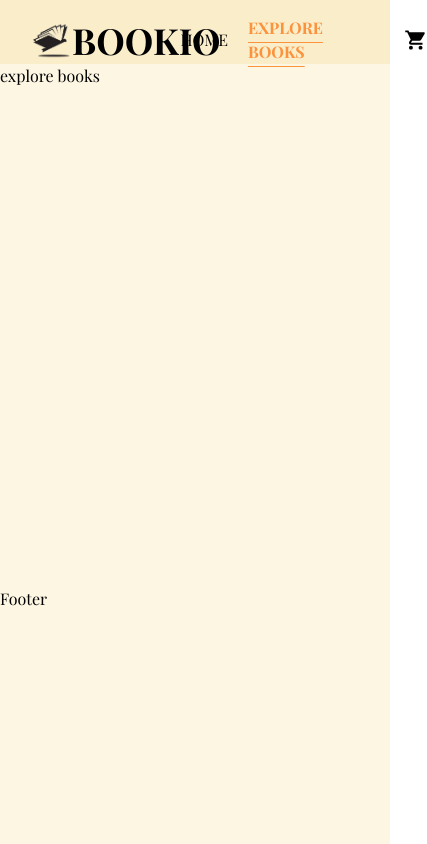
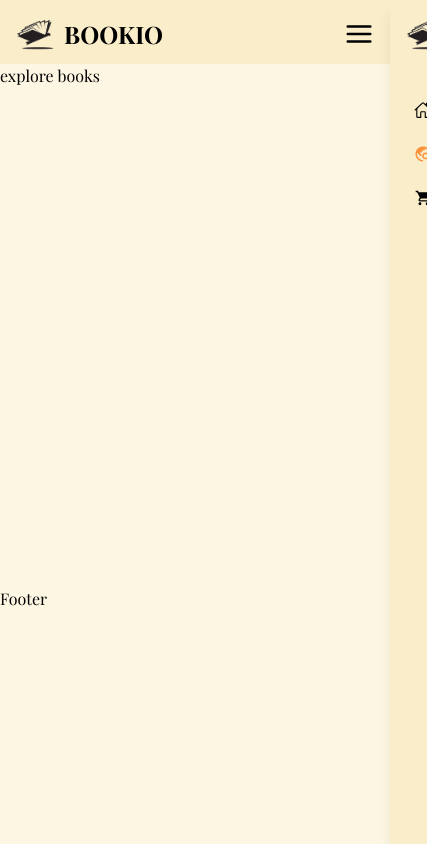
Before and after one commit to Sazid60/BOOKIO, a React (Vite) app: page /explore in a window 390 px wide. Shown: the whole page, 427 px wide, since content can reach past the window. Built offline with nearby package versions, Linux system fonts and the light colour scheme; a web font is replaced by a local one.

Commit message:
Responsiveness Of Navbar and Side Navbar Toggle Added

```diff
--- a/src/Components/Shared/Navbar.jsx
+++ b/src/Components/Shared/Navbar.jsx
@@ -1,41 +1,135 @@
-
+import { useState } from "react";
 import { IoMdCart } from "react-icons/io";
 import { NavLink } from "react-router-dom";
+import { FiMenu, FiX } from "react-icons/fi";
+import { IoHomeOutline } from "react-icons/io5";
+import { MdOutlineTravelExplore } from "react-icons/md";
 
 const Navbar = () => {
-    const activeLink = "text-orange-400  font-bold underline underline-offset-8 text-base flex items-center gap-1 uppercase";
-    const deActiveLink = "transition-all hover:underline underline-offset-8 hover:text-[#CFAE7A]  flex items-center gap-1 uppercase";
+    const [isOpen, setIsOpen] = useState(false);
+
+    // Handle opening and closing the side nav
+    const toggleMenu = () => {
+        setIsOpen(!isOpen);
+    };
+
+    // Styles for main navbar links
+    const activeLink = "text-orange-400 font-bold underline underline-offset-8 text-base flex items-center gap-1 uppercase";
+    const deActiveLink = "transition-all hover:underline underline-offset-8 hover:text-[#CFAE7A] flex items-center gap-1 uppercase";
+
+    // Styles for side nav links with varying text sizes for different devices
+    const sideActiveLink = "text-orange-400 font-bold text-sm md:text-xl lg:text-2xl flex items-center gap-1 uppercase"; // Adjusted for responsiveness
+    const sideDeActiveLink = "transition-all hover:text-[#CFAE7A] text-sm md:text-xl lg:text-2xl flex items-center gap-1 uppercase"; // Adjusted for responsiveness
+
     return (
-        <div className="flex items-center justify-between py-4">
+        <>
+            {/* Main Navbar */}
+            <div className="flex items-center justify-between py-4 px-4 md:px-8 lg:px-12 xl:px-16">
+                {/* Logo */}
                 <div className="flex items-center">
-                <img src="/src/assets/Logo.png" className="h-10 w-10" alt="" />
+                    <img src="/src/assets/Logo.png" className="h-9 w-10" alt="Logo" />
+                    <p className="text-2xl md:text-3xl lg:text-4xl font-bold ml-2">BOOKIO</p>
+                </div>
 
-                <p className="text-4xl font-bold">BOOKIO</p>
-            </div>
-            <div className="flex justify-between items-center gap-20">
+                {/* Large Screen Links */}
+                <div className="hidden md:flex justify-between items-center gap-20">
                     <ul className="flex items-center gap-5">
                         <li>
                             <NavLink
-                            className={({ isActive }) => (isActive ? activeLink : deActiveLink)} to={"/"}>
+                                className={({ isActive }) => (isActive ? activeLink : deActiveLink)}
+                                to={"/"}
+                            >
                                 Home
                             </NavLink>
                         </li>
                         <li>
                             <NavLink
-                            className={({ isActive }) => (isActive ? activeLink : deActiveLink)} to={"/explore"}>
+                                className={({ isActive }) => (isActive ? activeLink : deActiveLink)}
+                                to={"/explore"}
+                            >
                                 Explore Books
                             </NavLink>
                         </li>
                     </ul>
-                <div className="">
+                    <div>
                         <NavLink
-                        className={({ isActive }) => (isActive ? activeLink : deActiveLink)} to={"/wishlist"}>
+                            className={({ isActive }) => (isActive ? activeLink : deActiveLink)}
+                            to={"/wishlist"}
+                        >
                             <IoMdCart className="text-2xl" />
                         </NavLink>
                     </div>
                 </div>
 
-        </div >
+                {/* Hamburger Menu for Small Devices */}
+                <div className="md:hidden flex items-center">
+                    <button onClick={toggleMenu}>
+                        <FiMenu className="text-3xl" />
+                    </button>
+                </div>
+            </div>
+
+            {/* Overlay for Small Devices */}
+            {isOpen && (
+                <div
+                    className="fixed inset-0 bg-black bg-opacity-50 transition-opacity duration-300 ease-in-out md:hidden"
+                    onClick={toggleMenu} // Clicking outside the side nav will close it
+                ></div>
+            )}
+
+            {/* Side Navigation for Small Screens */}
+            <div
+                className={`fixed top-0 right-0 h-full w-64 bg-[#faedca] shadow-lg transform ${isOpen ? "translate-x-0" : "translate-x-full"
+                    } transition-transform duration-300 ease-in-out md:hidden`}
+            >
+                {/* Close Icon inside Side Nav */}
+                <div className="flex justify-between p-4">
+                    {/* Logo */}
+                    <div className="flex items-center">
+                        <img src="/src/assets/Logo.png" className="h-9 w-10" alt="Logo" />
+                        <p className="text-2xl md:text-3xl lg:text-4xl font-bold ml-2">BOOKIO</p>
+                    </div>
+                    <button onClick={toggleMenu}>
+                        <FiX className="text-3xl" />
+                    </button>
+                </div>
+
+                <ul className="flex flex-col gap-6 mt-8 px-6">
+                    <li>
+                        <NavLink
+                            className={({ isActive }) => (isActive ? sideActiveLink : sideDeActiveLink)}
+                            to={"/"}
+                            onClick={toggleMenu}
+                        >
+
+                            <IoHomeOutline className="text-lg" />
+                            Home
+                        </NavLink>
+                    </li>
+                    <li>
+                        <NavLink
+                            className={({ isActive }) => (isActive ? sideActiveLink : sideDeActiveLink)}
+                            to={"/explore"}
+                            onClick={toggleMenu}
+                        >
+
+                            <MdOutlineTravelExplore className="text-lg" />
+                            Explore Books
+                        </NavLink>
+                    </li>
+                    <li>
+                        <NavLink
+                            className={({ isActive }) => (isActive ? sideActiveLink : sideDeActiveLink)}
+                            to={"/wishlist"}
+                            onClick={toggleMenu}
+                        >
+                            <IoMdCart className="text-lg" />
+                            WISHLIST
+                        </NavLink>
+                    </li>
+                </ul>
+            </div>
+        </>
     );
 };
 
--- a/src/Layout/MainLayout.jsx
+++ b/src/Layout/MainLayout.jsx
@@ -8,7 +8,7 @@ const MainLayout = () => {
     return (
         <div className="bg-[#FDF6E3] min-h-screen font-playfair">
 
-            <div className="h-16 md:h-20 bg-[#faedca] px-8">
+            <div className="h-16 md:h-20 bg-[#faedca] xl:px-8">
                 <Navbar />
             </div>
             <div className="container mx-auto ">
```
Lines whose indentation alone changed are shown as unchanged.
